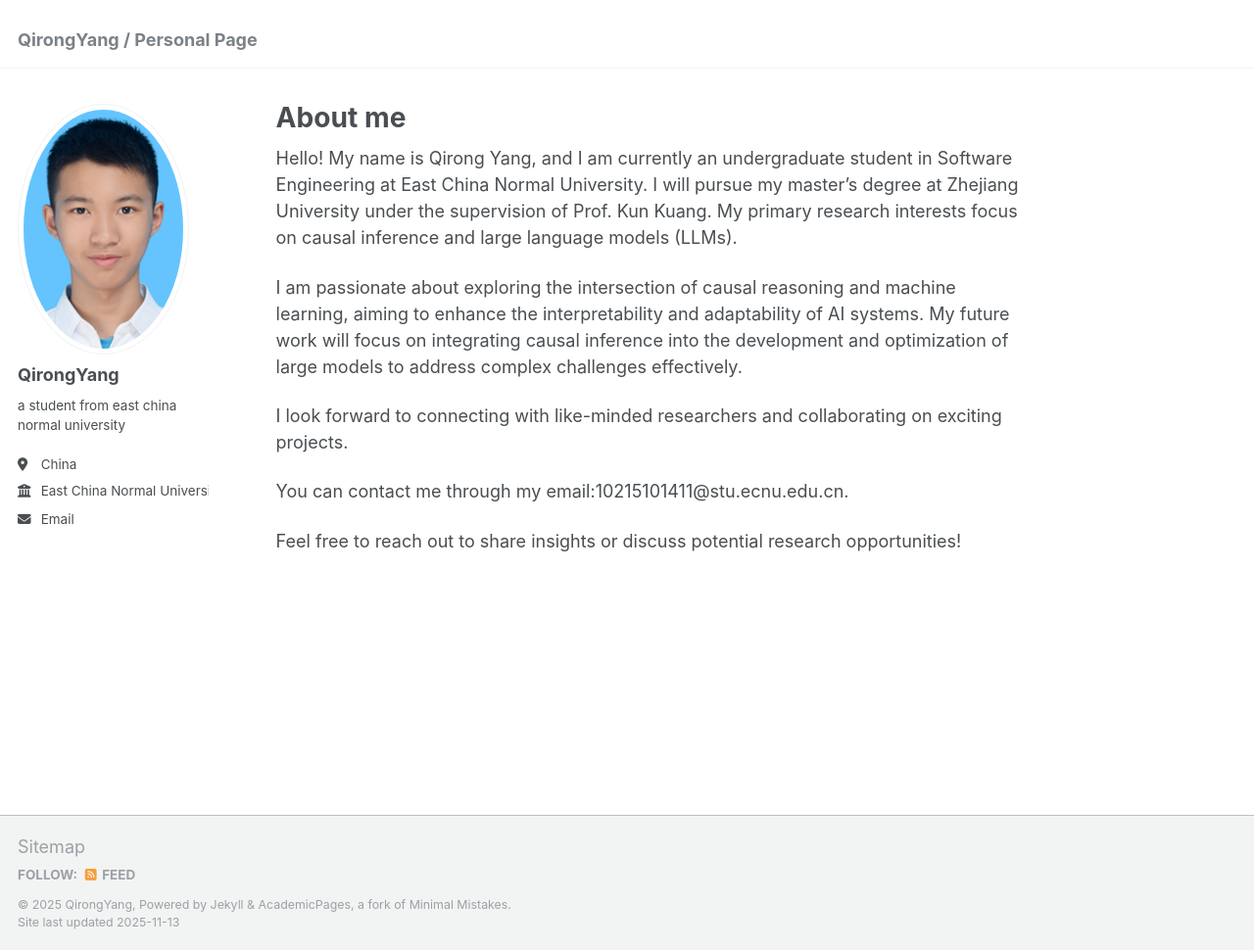
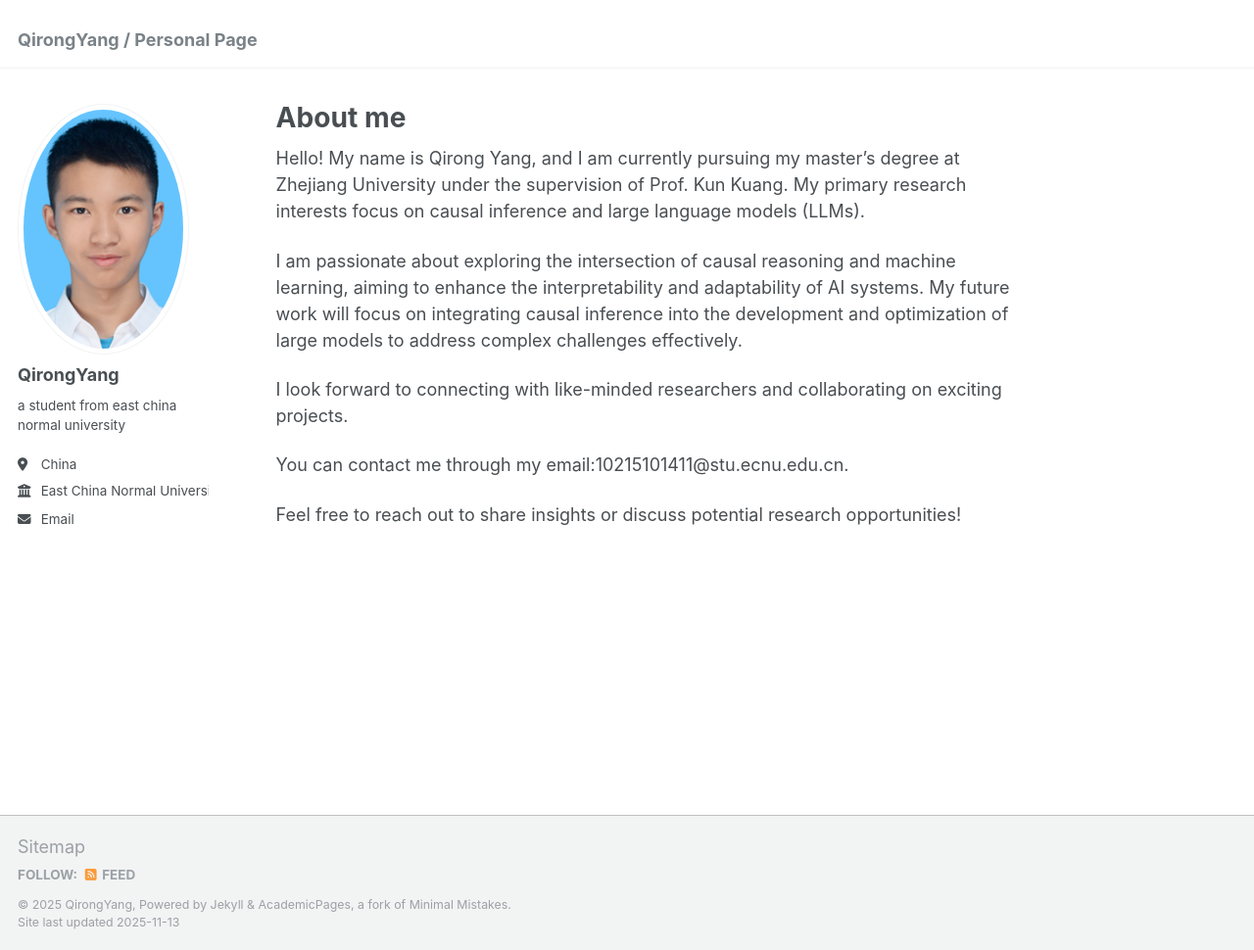
Before and after one commit to arthuryang2003/arthuryang2003.github.io, a Jekyll site: the page built from _pages/about.md, in a window 1280 px wide and 970 px high. Shown: the whole window at 98% size. Built offline with Jekyll 4.4.1, drawn with Linux system fonts in a browser that asks for light colours.

Commit message:
Update about.md

```diff
--- a/_pages/about.md
+++ b/_pages/about.md
@@ -6,7 +6,7 @@ redirect_from:
   - /about/
   - /about.html
 ---
-Hello! My name is Qirong Yang, and I am currently an undergraduate student in Software Engineering at East China Normal University. I will pursue my master's degree at Zhejiang University under the supervision of Prof. Kun Kuang. My primary research interests focus on causal inference and large language models (LLMs).
+Hello! My name is Qirong Yang, and I am currently pursuing my master's degree at Zhejiang University under the supervision of Prof. Kun Kuang. My primary research interests focus on causal inference and large language models (LLMs).
 
 I am passionate about exploring the intersection of causal reasoning and machine learning, aiming to enhance the interpretability and adaptability of AI systems. My future work will focus on integrating causal inference into the development and optimization of large models to address complex challenges effectively.
 
```
